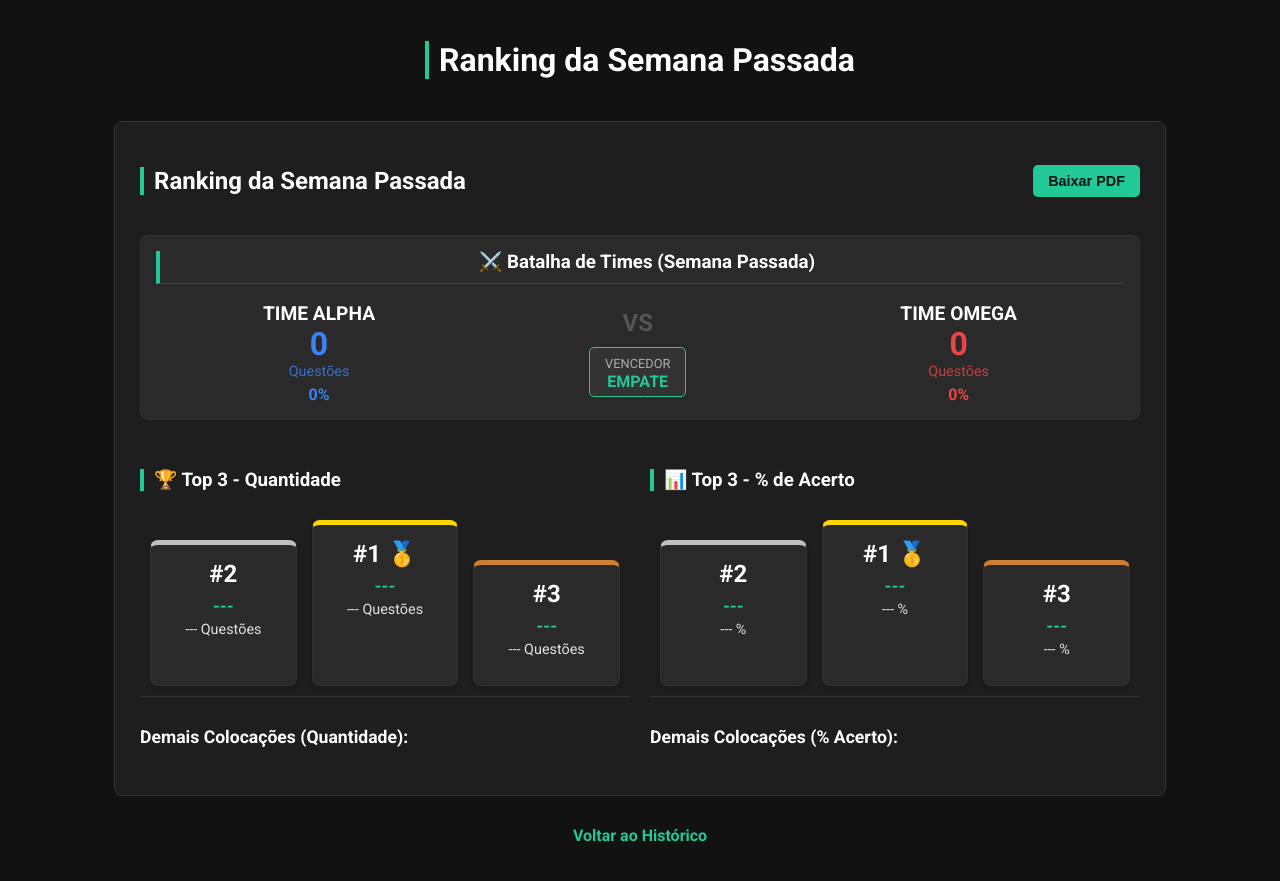
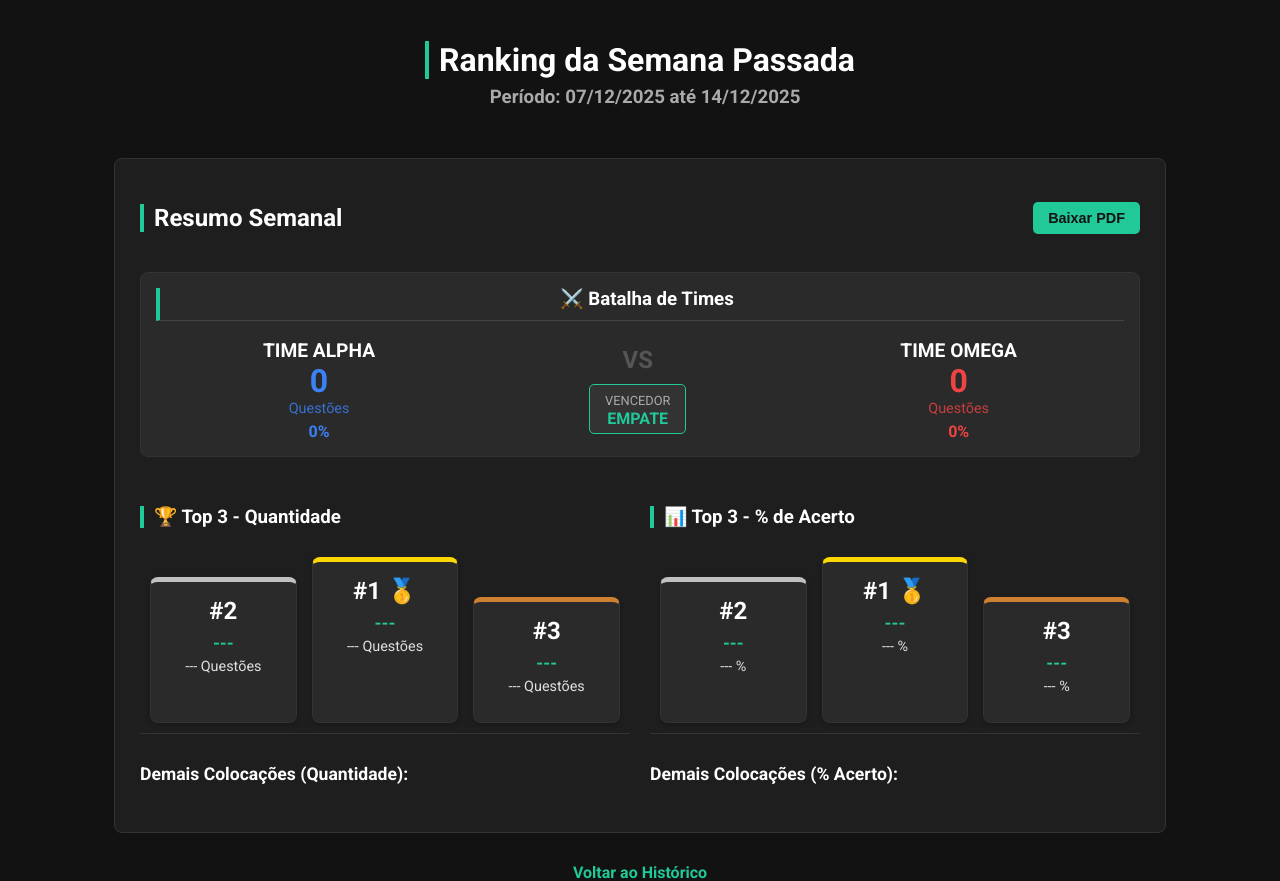
Before and after one commit to jvsouza01/mentoria-odisseia, a Flask app: page /ranking-semana-passada in a window 1280 px wide. Shown: the top 881 px of the page. Before the commit the page ends 842 px from the top, so only its background shows below. Run offline with Flask 3, Linux system fonts and the light colour scheme; data that the repository does not hold is empty; some libraries are stand-ins or nearby versions.

Commit message:
Mais correções relatório semanal

```diff
--- a/app.py
+++ b/app.py
@@ -343,25 +343,22 @@ def get_rankings_gerais():
 
 @app.route('/api/rankings/semana-passada', methods=['GET'])
 def get_rankings_semana_passada():
-    # 1. Definição das datas (Usando sua função original get_start_of_week)
+    # 1. Definição das datas
     start_of_current_week = get_start_of_week()
     end_of_last_week = start_of_current_week - timedelta(seconds=1)
     start_of_last_week = start_of_current_week - timedelta(days=7)
 
     conn = db.session.connection()
-    # Parâmetros que serão usados em TODAS as consultas
     params = {'start': start_of_last_week, 'end': end_of_last_week}
 
-    # 2. Rankings Individuais (MANTIDO)
-    # Ranking Quantidade
+    # 2. Consultas (MANTIDAS IGUAIS)
     query_qtd = text('SELECT a.nome, SUM(r.quantidade_questoes) as total FROM registros_questoes r JOIN alunos a ON a.id = r.aluno_id WHERE r.data_registro BETWEEN :start AND :end GROUP BY a.nome ORDER BY total DESC')
     ranking_quantidade = conn.execute(query_qtd, params).mappings().all()
 
-    # Ranking Percentual
     query_perc = text('SELECT a.nome, (SUM(r.acertos) * 100.0 / SUM(r.quantidade_questoes)) as percentual FROM registros_questoes r JOIN alunos a ON a.id = r.aluno_id WHERE r.data_registro BETWEEN :start AND :end GROUP BY a.nome HAVING SUM(r.quantidade_questoes) > 20 ORDER BY percentual DESC')
     ranking_percentual = conn.execute(query_perc, params).mappings().all()
 
-    # 3. Cálculo da Batalha de Times (NOVO - Ajustado para usar 'params')
+    # 3. Batalha de Times (MANTIDA IGUAL)
     def calcular_time(nome_time):
         sql = text("""
             SELECT SUM(r.quantidade_questoes) as total_q, SUM(r.acertos) as total_a
@@ -369,12 +366,9 @@ def get_rankings_semana_passada():
             JOIN alunos a ON a.id = r.aluno_id
             WHERE a.time = :time AND r.data_registro BETWEEN :start AND :end
         """)
-        # Adicionamos o nome do time aos parâmetros existentes
         params_time = params.copy()
         params_time['time'] = nome_time
-
         res = conn.execute(sql, params_time).first()
-
         total_q = res.total_q if res and res.total_q else 0
         total_a = res.total_a if res and res.total_a else 0
         precisao = (total_a / total_q * 100) if total_q > 0 else 0
@@ -383,7 +377,6 @@ def get_rankings_semana_passada():
     alpha = calcular_time('Alpha')
     omega = calcular_time('Omega')
 
-    # Define vencedor (baseado em quantidade)
     vencedor = "EMPATE"
     if alpha['questoes'] > omega['questoes']: vencedor = "ALPHA 🔵"
     elif omega['questoes'] > alpha['questoes']: vencedor = "OMEGA 🔴"
@@ -391,7 +384,12 @@ def get_rankings_semana_passada():
     return jsonify({
         'quantidade': [dict(row) for row in ranking_quantidade],
         'percentual': [dict(row) for row in ranking_percentual],
-        'batalha': {'Alpha': alpha, 'Omega': omega, 'vencedor': vencedor}
+        'batalha': {'Alpha': alpha, 'Omega': omega, 'vencedor': vencedor},
+        # --- NOVO: Envia as datas formatadas ---
+        'periodo': {
+            'inicio': start_of_last_week.strftime('%d/%m/%Y'),
+            'fim': end_of_last_week.strftime('%d/%m/%Y')
+        }
     })
 # --- ROTAS DE GERENCIAMENTO DE SIMULADOS ---
 @app.route('/gerenciar-simulados')
--- a/static/ranking_semana_passada.js
+++ b/static/ranking_semana_passada.js
@@ -1,27 +1,44 @@
 document.addEventListener('DOMContentLoaded', async () => {
 
-    // Função para carregar os dados
+    // Variável para guardar o título original da página
+    let tituloOriginal = document.title;
+    let nomeArquivoPDF = "Ranking_Semana_Passada";
+
     async function carregarRanking() {
         try {
             const response = await fetch('/api/rankings/semana-passada');
             const data = await response.json();
 
-            // --- 1. Preencher Batalha de Times ---
+            // --- 1. Atualizar Datas e Título ---
+            if (data.periodo) {
+                // Atualiza o texto na tela
+                const textoPeriodo = `Período: ${data.periodo.inicio} até ${data.periodo.fim}`;
+                document.getElementById('periodo-texto').innerText = textoPeriodo;
+
+                // Prepara o nome do arquivo para o PDF (Substitui barras por traços)
+                // Ex: Ranking_01-12-2025_a_07-12-2025
+                const inicioLimpo = data.periodo.inicio.replace(/\//g, '-');
+                const fimLimpo = data.periodo.fim.replace(/\//g, '-');
+                nomeArquivoPDF = `Ranking_${inicioLimpo}_a_${fimLimpo}`;
+            }
+
+            // --- 2. Preencher Batalha de Times ---
             if (data.batalha) {
+                const alphaDiv = document.getElementById('bat-alpha-qtd').parentElement;
+                alphaDiv.classList.add('text-alpha');
+                const omegaDiv = document.getElementById('bat-omega-qtd').parentElement;
+                omegaDiv.classList.add('text-omega');
+
                 document.getElementById('bat-alpha-qtd').innerText = data.batalha.Alpha.questoes;
                 document.getElementById('bat-alpha-perc').innerText = data.batalha.Alpha.precisao + '%';
-
                 document.getElementById('bat-omega-qtd').innerText = data.batalha.Omega.questoes;
                 document.getElementById('bat-omega-perc').innerText = data.batalha.Omega.precisao + '%';
-
                 document.getElementById('bat-vencedor').innerText = data.batalha.vencedor;
             }
 
-            // --- 2. Preencher Pódios Individuais ---
+            // --- 3. Preencher Pódios e Listas ---
             preencherPodio('qtd-passada', data.quantidade, 'Questões', 'total');
             preencherPodio('perc-passada', data.percentual, '%', 'percentual');
-
-            // --- 3. Preencher Listas (Demais colocados) ---
             preencherLista('ranking-quantidade-passada-lista', data.quantidade, 'Questões', 'total');
             preencherLista('ranking-percentual-passada-lista', data.percentual, '%', 'percentual');
 
@@ -30,87 +47,53 @@ document.addEventListener('DOMContentLoaded', async () => {
         }
     }
 
-    // Função Auxiliar: Preencher Pódio (Top 3)
     function preencherPodio(prefixo, lista, unidade, campoValor) {
-        // Limpa
         [1, 2, 3].forEach(i => {
-            document.getElementById(`podium-${prefixo}-${i}-name`).innerText = '---';
-            document.getElementById(`podium-${prefixo}-${i}-score`).innerText = `--- ${unidade}`;
+            const elName = document.getElementById(`podium-${prefixo}-${i}-name`);
+            const elScore = document.getElementById(`podium-${prefixo}-${i}-score`);
+            if(elName) elName.innerText = '---';
+            if(elScore) elScore.innerText = `--- ${unidade}`;
         });
-
-        if (lista.length > 0) { // 1º Lugar
-            const p1 = lista[0];
-            document.getElementById(`podium-${prefixo}-1-name`).innerText = p1.nome;
-            let val1 = p1[campoValor];
-            if(unidade === '%') val1 = parseFloat(val1).toFixed(2);
-            document.getElementById(`podium-${prefixo}-1-score`).innerText = `${val1} ${unidade}`;
-        }
-        if (lista.length > 1) { // 2º Lugar
-            const p2 = lista[1];
-            document.getElementById(`podium-${prefixo}-2-name`).innerText = p2.nome;
-            let val2 = p2[campoValor];
-            if(unidade === '%') val2 = parseFloat(val2).toFixed(2);
-            document.getElementById(`podium-${prefixo}-2-score`).innerText = `${val2} ${unidade}`;
-        }
-        if (lista.length > 2) { // 3º Lugar
-            const p3 = lista[2];
-            document.getElementById(`podium-${prefixo}-3-name`).innerText = p3.nome;
-            let val3 = p3[campoValor];
-            if(unidade === '%') val3 = parseFloat(val3).toFixed(2);
-            document.getElementById(`podium-${prefixo}-3-score`).innerText = `${val3} ${unidade}`;
-        }
+        lista.slice(0, 3).forEach((p, index) => {
+            const i = index + 1;
+            const elName = document.getElementById(`podium-${prefixo}-${i}-name`);
+            const elScore = document.getElementById(`podium-${prefixo}-${i}-score`);
+            let val = p[campoValor];
+            if(unidade === '%') val = parseFloat(val).toFixed(2);
+            if(elName) elName.innerText = p.nome;
+            if(elScore) elScore.innerText = `${val} ${unidade}`;
+        });
     }
 
-    // Função Auxiliar: Preencher Lista (Do 4º em diante)
     function preencherLista(elementId, lista, unidade, campoValor) {
         const ol = document.getElementById(elementId);
         ol.innerHTML = '';
-
-        // Começa do índice 3 (que é o 4º colocado)
         for (let i = 3; i < lista.length; i++) {
             const item = lista[i];
             let valor = item[campoValor];
             if(unidade === '%') valor = parseFloat(valor).toFixed(2);
-
             const li = document.createElement('li');
-            li.innerHTML = `
-                <span>${i + 1}. ${item.nome}</span>
-                <strong>${valor} ${unidade}</strong>
-            `;
+            li.innerHTML = `<span>${i + 1}. ${item.nome}</span><strong>${valor} ${unidade}</strong>`;
             ol.appendChild(li);
         }
     }
 
-    // --- Lógica do PDF ---
-    document.getElementById('btn-pdf-semana-passada').addEventListener('click', () => {
-        const { jsPDF } = window.jspdf;
-        const elemento = document.getElementById('card-semana-passada');
-        const botao = document.getElementById('btn-pdf-semana-passada');
+    // --- LÓGICA DO BOTÃO PDF ---
+    const btnPdf = document.getElementById('btn-pdf-semana-passada');
+    if (btnPdf) {
+        btnPdf.addEventListener('click', () => {
+            // 1. Muda o título da página (isso define o nome do arquivo PDF)
+            document.title = nomeArquivoPDF;
 
-        // Esconde o botão temporariamente para não sair na foto
-        botao.style.display = 'none';
+            // 2. Abre a impressão
+            window.print();
 
-        html2canvas(elemento, {
-            backgroundColor: "#1e1e1e",
-            scale: 2
-        }).then(canvas => {
-            const imgData = canvas.toDataURL('image/png');
-            const pdf = new jsPDF('l', 'mm', 'a4');
-
-            const pdfWidth = pdf.internal.pageSize.getWidth();
-            const pdfHeight = pdf.internal.pageSize.getHeight();
-
-            // Ajusta proporção para caber na folha
-            const imgProps = pdf.getImageProperties(imgData);
-            const imgHeight = (imgProps.height * pdfWidth) / imgProps.width;
-
-            pdf.addImage(imgData, 'PNG', 0, 10, pdfWidth, imgHeight);
-            pdf.save("Ranking_Semana_Passada_Odisseia.pdf");
-
-            // Mostra o botão de volta
-            botao.style.display = 'block';
+            // 3. (Opcional) Retorna o título original depois de um tempinho
+            setTimeout(() => {
+                document.title = tituloOriginal;
+            }, 1000);
         });
-    });
+    }
 
     carregarRanking();
 });
--- a/static/style.css
+++ b/static/style.css
@@ -383,3 +383,38 @@ li:last-child {
     border-color: var(--primary-green);
     color: var(--primary-green);
 }
+@media print {
+    @page { size: A4; margin: 10mm; }
+
+    body {
+        background-color: #fff !important;
+        color: #000 !important;
+        -webkit-print-color-adjust: exact;
+    }
+
+    /* Esconde botões, menu e navegação */
+    .action-button, a[href^="/"], nav, button, .main-nav {
+        display: none !important;
+    }
+
+    /* Reseta o layout para ocupar a folha toda */
+    .container, .ranking-section {
+        width: 100% !important;
+        max-width: 100% !important;
+        margin: 0 !important;
+        padding: 0 !important;
+        border: none !important;
+        box-shadow: none !important;
+    }
+
+    /* Ajustes visuais para papel */
+    h1, h2, h3, h4 { color: #000 !important; }
+    ol li { color: #000 !important; border-bottom: 1px solid #ccc !important; }
+
+    /* Evita quebra de página no meio de nomes */
+    li, .podium-spot { break-inside: avoid; }
+
+    /* Cores específicas dos times na impressão */
+    .text-alpha { color: #1e3a8a !important; }
+    .text-omega { color: #b91c1c !important; }
+}
--- a/templates/ranking_semana_passada.html
+++ b/templates/ranking_semana_passada.html
@@ -5,28 +5,28 @@
     <meta name="viewport" content="width=device-width, initial-scale=1.0">
     <title>Ranking Semana Passada - Mentoria Odisseia</title>
     <link rel="stylesheet" href="{{ url_for('static', filename='style.css') }}">
-
-    <script src="https://cdnjs.cloudflare.com/ajax/libs/html2canvas/1.4.1/html2canvas.min.js"></script>
-    <script src="https://cdnjs.cloudflare.com/ajax/libs/jspdf/2.5.1/jspdf.umd.min.js"></script>
 </head>
 <body>
     <h1>Ranking da Semana Passada</h1>
+
+    <h3 id="periodo-texto" style="text-align: center; color: #aaa; margin-top: -15px; margin-bottom: 30px; border: none;">
+        Carregando datas...
+    </h3>
 
     <div class="container" style="flex-direction: column; align-items: center; gap: 30px;">
         <section id="card-semana-passada" class="ranking-section" style="width: 100%; max-width: 1000px;">
 
             <div style="display: flex; justify-content: space-between; align-items: center; margin-bottom: 20px;">
-                 <h2>Ranking da Semana Passada</h2>
+                 <h2>Resumo Semanal</h2>
                  <button id="btn-pdf-semana-passada" class="action-button">Baixar PDF</button>
             </div>
 
             <div style="margin-bottom: 30px; background-color: var(--input-bg); border: 1px solid var(--border-color); padding: 15px; border-radius: 8px;">
-                <h3 style="text-align: center; margin-top: 0; color: #fff; border-bottom: 1px solid #444; padding-bottom: 10px;">
-                    ⚔️ Batalha de Times (Semana Passada)
+                <h3 style="text-align: center; margin-top: 0; padding-bottom: 10px; border-bottom: 1px solid #444;">
+                    ⚔️ Batalha de Times
                 </h3>
-
                 <div style="display: flex; justify-content: space-around; align-items: center; margin-top: 15px; text-align: center;">
-                    <div style="color: #3b82f6;">
+                    <div class="text-alpha" style="color: #3b82f6;">
                         <h4 style="margin:0; font-size: 1.2em;">TIME ALPHA</h4>
                         <div id="bat-alpha-qtd" style="font-size: 2em; font-weight: bold;">---</div>
                         <div style="font-size: 0.9em; opacity: 0.8;">Questões</div>
@@ -41,7 +41,7 @@
                         </div>
                     </div>
 
-                    <div style="color: #ef4444;">
+                    <div class="text-omega" style="color: #ef4444;">
                         <h4 style="margin:0; font-size: 1.2em;">TIME OMEGA</h4>
                         <div id="bat-omega-qtd" style="font-size: 2em; font-weight: bold;">---</div>
                         <div style="font-size: 0.9em; opacity: 0.8;">Questões</div>
@@ -49,26 +49,14 @@
                     </div>
                 </div>
             </div>
+
             <div class="ranking-columns-container" style="display: flex; flex-wrap: wrap; gap: 20px; justify-content: space-between;">
-
                 <div class="ranking-column" style="flex: 1; min-width: 350px;">
                     <h3>🏆 Top 3 - Quantidade</h3>
                     <div class="ranking-podium" id="podium-quantidade-passada">
-                        <div class="podium-spot spot-2">
-                            <div class="podium-rank">#2</div>
-                            <div class="podium-name" id="podium-qtd-passada-2-name">---</div>
-                            <div class="podium-score" id="podium-qtd-passada-2-score">--- Questões</div>
-                        </div>
-                        <div class="podium-spot spot-1">
-                            <div class="podium-rank">#1 🥇</div>
-                            <div class="podium-name" id="podium-qtd-passada-1-name">---</div>
-                            <div class="podium-score" id="podium-qtd-passada-1-score">--- Questões</div>
-                        </div>
-                        <div class="podium-spot spot-3">
-                            <div class="podium-rank">#3</div>
-                            <div class="podium-name" id="podium-qtd-passada-3-name">---</div>
-                            <div class="podium-score" id="podium-qtd-passada-3-score">--- Questões</div>
-                        </div>
+                        <div class="podium-spot spot-2"><div class="podium-rank">#2</div><div class="podium-name" id="podium-qtd-passada-2-name">---</div><div class="podium-score" id="podium-qtd-passada-2-score">---</div></div>
+                        <div class="podium-spot spot-1"><div class="podium-rank">#1 🥇</div><div class="podium-name" id="podium-qtd-passada-1-name">---</div><div class="podium-score" id="podium-qtd-passada-1-score">---</div></div>
+                        <div class="podium-spot spot-3"><div class="podium-rank">#3</div><div class="podium-name" id="podium-qtd-passada-3-name">---</div><div class="podium-score" id="podium-qtd-passada-3-score">---</div></div>
                     </div>
                     <h4>Demais Colocações (Quantidade):</h4>
                     <ol id="ranking-quantidade-passada-lista"></ol>
@@ -77,32 +65,18 @@
                 <div class="ranking-column" style="flex: 1; min-width: 350px;">
                     <h3>📊 Top 3 - % de Acerto</h3>
                     <div class="ranking-podium" id="podium-percentual-passada">
-                        <div class="podium-spot spot-2">
-                            <div class="podium-rank">#2</div>
-                            <div class="podium-name" id="podium-perc-passada-2-name">---</div>
-                            <div class="podium-score" id="podium-perc-passada-2-score">--- %</div>
-                        </div>
-                        <div class="podium-spot spot-1">
-                            <div class="podium-rank">#1 🥇</div>
-                            <div class="podium-name" id="podium-perc-passada-1-name">---</div>
-                            <div class="podium-score" id="podium-perc-passada-1-score">--- %</div>
-                        </div>
-                        <div class="podium-spot spot-3">
-                            <div class="podium-rank">#3</div>
-                            <div class="podium-name" id="podium-perc-passada-3-name">---</div>
-                            <div class="podium-score" id="podium-perc-passada-3-score">--- %</div>
-                        </div>
+                        <div class="podium-spot spot-2"><div class="podium-rank">#2</div><div class="podium-name" id="podium-perc-passada-2-name">---</div><div class="podium-score" id="podium-perc-passada-2-score">---</div></div>
+                        <div class="podium-spot spot-1"><div class="podium-rank">#1 🥇</div><div class="podium-name" id="podium-perc-passada-1-name">---</div><div class="podium-score" id="podium-perc-passada-1-score">---</div></div>
+                        <div class="podium-spot spot-3"><div class="podium-rank">#3</div><div class="podium-name" id="podium-perc-passada-3-name">---</div><div class="podium-score" id="podium-perc-passada-3-score">---</div></div>
                     </div>
                     <h4>Demais Colocações (% Acerto):</h4>
                     <ol id="ranking-percentual-passada-lista"></ol>
                 </div>
-
             </div>
         </section>
     </div>
 
     <a href="/historico-questoes" style="display: block; text-align: center; margin-top: 30px; font-weight: bold;">Voltar ao Histórico</a>
-
     <script src="{{ url_for('static', filename='ranking_semana_passada.js') }}"></script>
 </body>
 </html>
```
